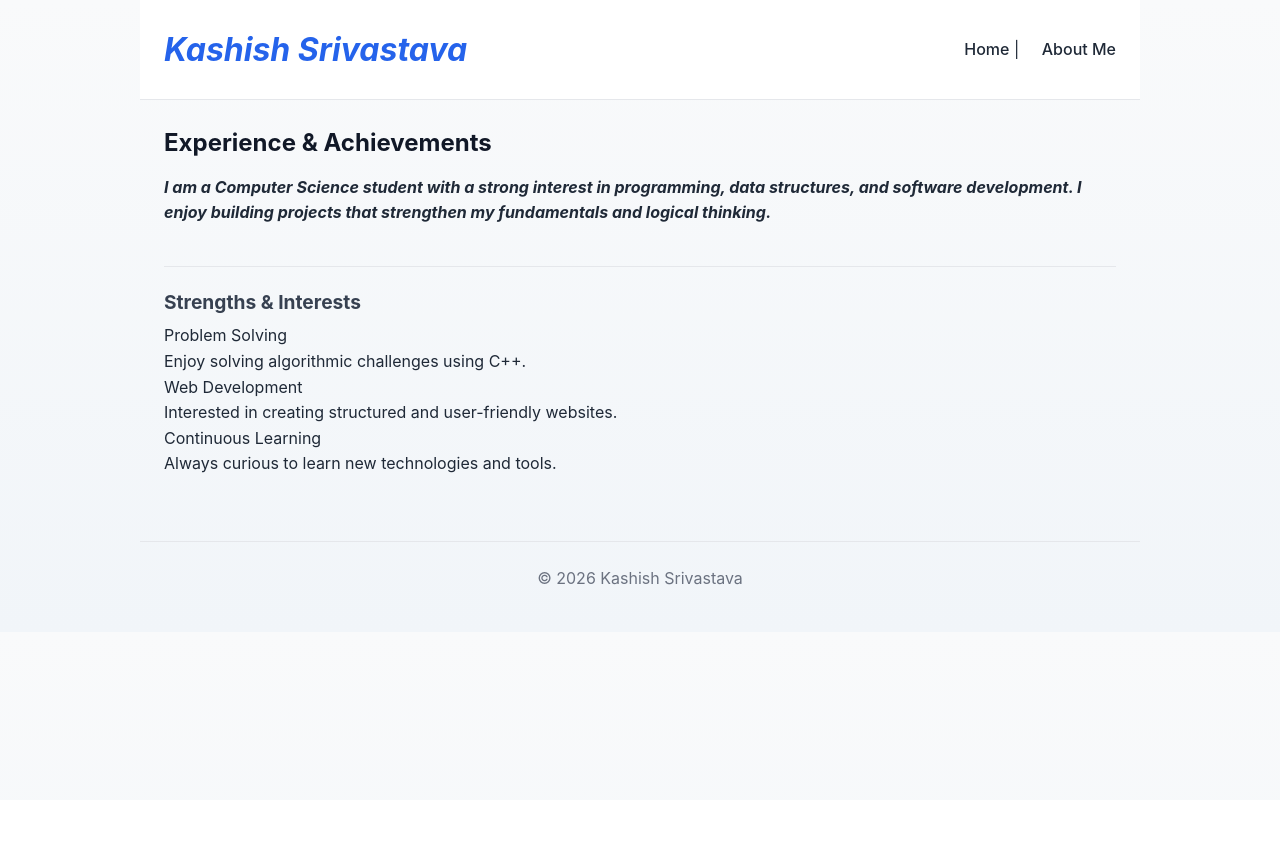
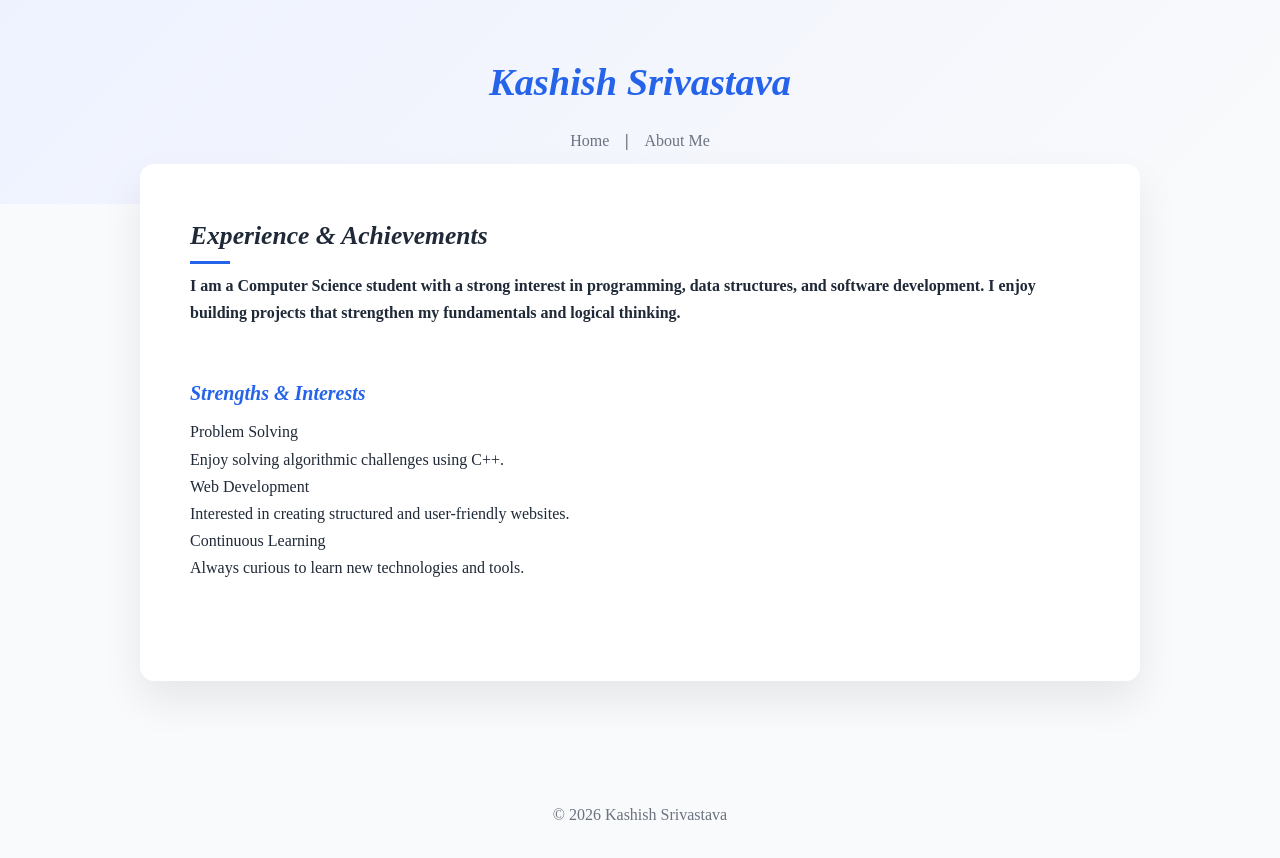
Before and after one commit to kashhiiishhh/30-days-of-code-tcp-2026, a plain HTML site: page Personal Portfolio/about.html in a window 1280 px wide. Before the commit the page ends 800 px from the top, so only its background shows below. Drawn offline with Linux system fonts and the light colour scheme.

Commit message:
Final Changes

```diff
--- a/Personal Portfolio/about.html
+++ b/Personal Portfolio/about.html
@@ -19,16 +19,16 @@
     <main>
 
         <section>
-            <h2>Experience & Achievements</h2>
+            <h2><i>Experience & Achievements</i></h2>
             <p>
-                <b><i>I am a Computer Science student with a strong interest in programming,
+                <b>I am a Computer Science student with a strong interest in programming,
                 data structures, and software development. I enjoy building projects
-                that strengthen my fundamentals and logical thinking.</i></b>
+                that strengthen my fundamentals and logical thinking.</b>
             </p>
         </section>
 
         <section>
-            <h3>Strengths & Interests</h3>
+            <h3><i>Strengths & Interests</i></h3>
             <dl>
                 <dt>Problem Solving</dt>
                 <dd>Enjoy solving algorithmic challenges using C++.</dd>
--- a/Personal Portfolio/style.css
+++ b/Personal Portfolio/style.css
@@ -5,135 +5,120 @@
 }
 
 :root {
-    --primary-color: #2563eb;
-    --secondary-color: #e5e7eb;
-    --text-color: #1f2937;
-    --background-color: #f9fafb;
-    --card-bg: #ffffff;
+    --primary: #2563eb;
+    --text: #1f2937;
+    --muted: #6b7280;
+    --bg-main: #f9fafb;
+    --bg-soft: #eef2ff;
 }
 
 body {
-    font-family: 'Inter', 'Segoe UI', Arial, sans-serif;
-    background: linear-gradient(180deg, #f9fafb, #f1f5f9);
-    color: var(--text-color);
-    line-height: 1.6;
-}
-
-header, main, footer {
-    max-width: 1000px;
-    margin: auto;
-    padding: 24px;
+    background-color: var(--bg-main);
+    color: var(--text);
+    line-height: 1.7;
 }
 
 header {
-    display: flex;
-    justify-content: space-between;
-    align-items: center;
-    background-color: #ffffff;
-    border-bottom: 1px solid var(--secondary-color);
+    background: linear-gradient(135deg, #eef2ff, #f9fafb);
+    padding: 50px 20px;
+    text-align: center;
 }
 
 header h1 {
-    font-size: 2rem;
-    color: var(--primary-color);
+    font-size: 2.4rem;
+    color: var(--primary);
+    margin-bottom: 8px;
+}
+
+nav {
+    margin-top: 12px;
 }
 
 nav a {
-    margin-left: 18px;
+    margin: 0 12px;
     text-decoration: none;
+    color: var(--muted);
     font-weight: 500;
-    color: var(--text-color);
 }
 
 nav a:hover {
-    color: var(--primary-color);
+    color: var(--primary);
     text-decoration: underline;
 }
 
-h1 {
-    font-size: 2rem;
+main {
+    max-width: 1000px;
+    margin: 0 auto 60px;
+    background-color: #ffffff;
+    padding: 50px;
+    border-radius: 14px;
+    box-shadow: 0 20px 40px rgba(0,0,0,0.08);
+    transform: translateY(-40px);
+}
+
+section {
+    margin-bottom: 50px;
 }
 
 h2 {
-    font-size: 1.5rem;
-    margin-bottom: 12px;
-    color: #111827;
+    font-size: 1.6rem;
+    margin-bottom: 14px;
+    position: relative;
+}
+
+h2::after {
+    content: "";
+    width: 40px;
+    height: 3px;
+    background-color: var(--primary);
+    position: absolute;
+    left: 0;
+    bottom: -6px;
 }
 
 h3 {
-    font-size: 1.2rem;
-    margin-bottom: 6px;
-    color: #374151;
+    font-size: 1.25rem;
+    margin-bottom: 8px;
+    color: var(--primary);
 }
 
 p {
+    margin-bottom: 14px;
     font-size: 1rem;
-    margin-bottom: 16px;
-}
-
-section {
-    margin-bottom: 40px;
-}
-
-section + section {
-    padding-top: 20px;
-    border-top: 1px solid var(--secondary-color);
 }
 
 img {
     display: block;
-    margin: auto;
+    margin: 30px auto;
     border-radius: 50%;
-    border: 3px solid var(--secondary-color);
-}
-
-.btn {
-    display: inline-block;
-    background-color: var(--primary-color);
-    color: #ffffff;
-    padding: 10px 18px;
-    border-radius: 6px;
-    text-decoration: none;
-    font-weight: 500;
-    transition: background-color 0.3s ease, transform 0.2s ease;
-}
-
-.btn:hover {
-    background-color: #1e40af;
-    transform: translateY(-2px);
+    box-shadow: 0 10px 25px rgba(0,0,0,0.15);
 }
 
 ul {
-    padding-left: 20px;
+    margin-left: 20px;
 }
 
 li {
-    margin-bottom: 8px;
+    margin-bottom: 6px;
 }
 
 article {
-    background-color: var(--card-bg);
-    padding: 22px;
-    border-radius: 10px;
-    border: 1px solid var(--secondary-color);
-    transition: transform 0.2s ease, box-shadow 0.2s ease;
-}
-
-article:hover {
-    transform: translateY(-4px);
-    box-shadow: 0 12px 25px rgba(0,0,0,0.08);
+    margin-top: 20px;
+    padding-left: 20px;
+    border-left: 4px solid var(--bg-soft);
 }
 
 blockquote {
-    padding: 18px;
-    border-left: 4px solid var(--primary-color);
-    background-color: #f3f4f6;
+    margin-top: 30px;
+    padding: 20px 24px;
+    background-color: var(--bg-soft);
+    border-radius: 10px;
     font-style: italic;
 }
 
 footer {
     text-align: center;
+    padding: 20px;
     font-size: 0.9rem;
-    color: #6b7280;
-    border-top: 1px solid var(--secondary-color);
+    color: var(--muted);
 }
```
Also changed, not shown: Personal Portfolio/index.html (+6 -6 lines), 2 other files.
